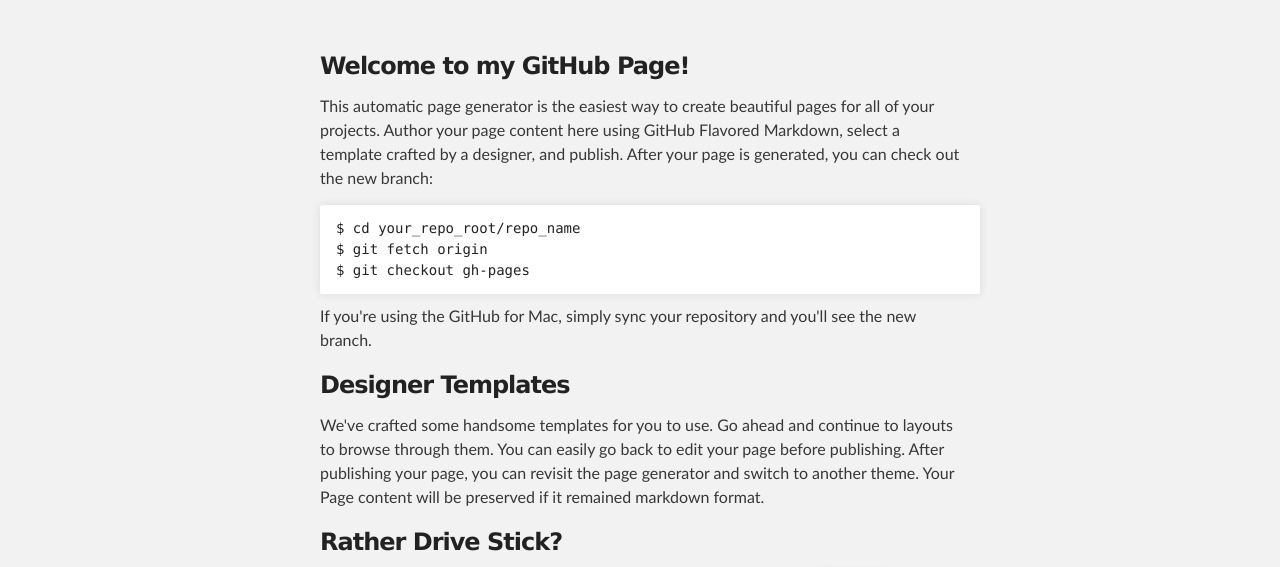
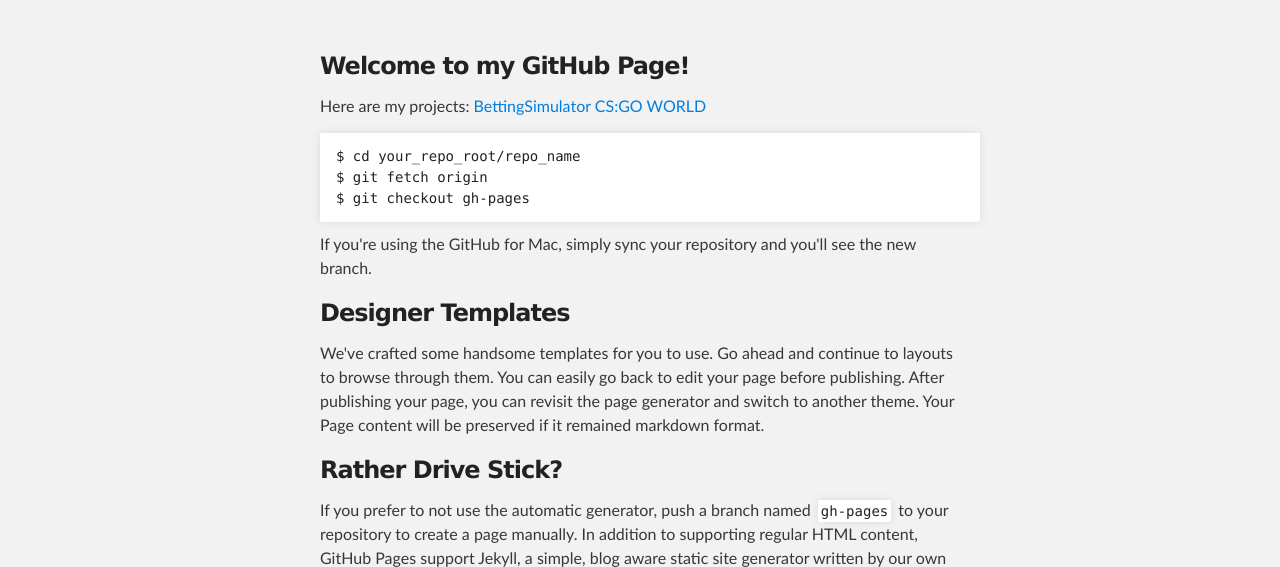
Before and after one commit to z3ntu/lucaweiss.eu_output, a plain HTML site: page index.html in a window 1280 px wide. Shown: the part 176-743 px from the top of the page. Drawn offline with Linux system fonts and the light colour scheme.

Commit message:
Replace master branch with page content via GitHub

```diff
--- a/index.html
+++ b/index.html
@@ -30,7 +30,9 @@
         <h3>
 <a id="welcome-to-my-github-page" class="anchor" href="#welcome-to-my-github-page" aria-hidden="true"><span class="octicon octicon-link"></span></a>Welcome to my GitHub Page!</h3>
 
-<p>This automatic page generator is the easiest way to create beautiful pages for all of your projects. Author your page content here using GitHub Flavored Markdown, select a template crafted by a designer, and publish. After your page is generated, you can check out the new branch:</p>
+<p>Here are my projects:
+<a href="http://bigseeproduction.github.io/BettingSimulator">BettingSimulator</a>
+<a href="http://bigseeproduction.github.io/csgoworld">CS:GO WORLD</a></p>
 
 <pre><code>$ cd your_repo_root/repo_name
 $ git fetch origin
```
Also changed, not shown: params.json (+1 -1 lines).
